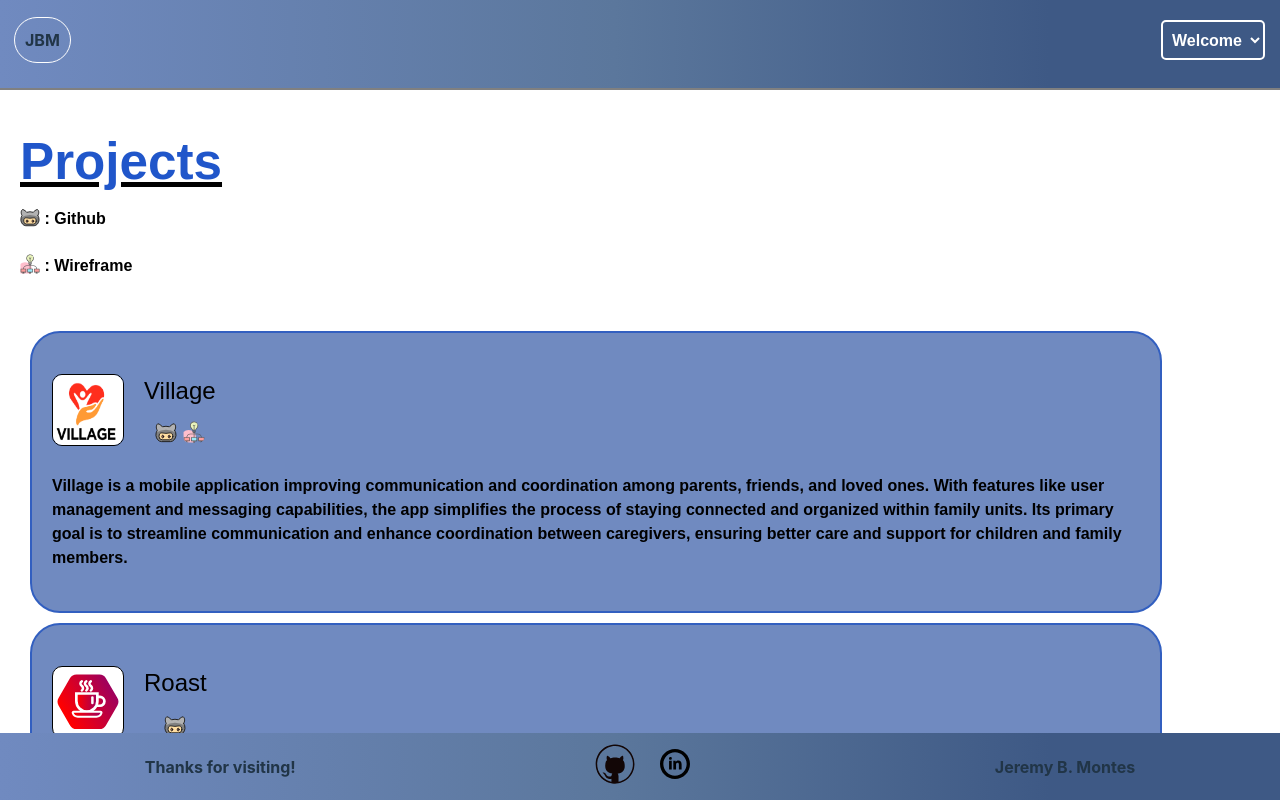
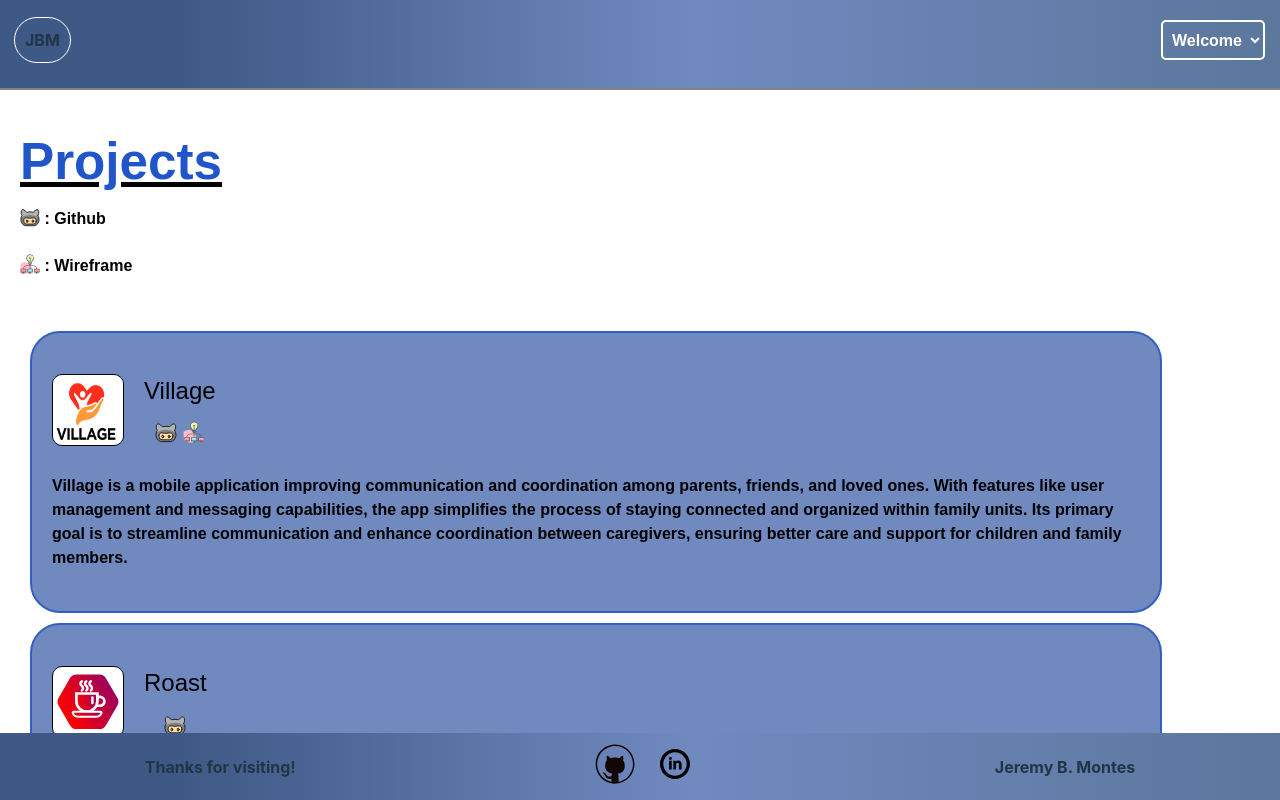
Before and after one commit to JBMontes/Portfolio, a React (Vite) app: page /projects in a window 1280 px wide. Built offline with nearby package versions, Linux system fonts and the light colour scheme; a web font is replaced by a local one.

Commit message:
changed color gradient for header and footer

```diff
--- a/src/Styles/Footer.css
+++ b/src/Styles/Footer.css
@@ -12,9 +12,8 @@ footer {
     rgba(205, 120, 120, 1) 97%
     ); */
 
-    background: rgb(112,138,192);
-background: linear-gradient(90deg, rgba(112,138,192,1) 0%, rgba(91,119,156,1) 48%, rgba(62,89,133,1) 82%);
-
+    background: rgb(62,89,133);
+    background: linear-gradient(90deg, rgba(62,89,133,1) 14%, rgba(112,138,192,1) 54%, rgba(91,119,156,1) 100%);
     position:absolute;
     bottom: 0;
     width:100vw;
--- a/src/Styles/Header.css
+++ b/src/Styles/Header.css
@@ -57,9 +57,8 @@ header {
     rgba(205, 120, 120, 1) 97%
   ); */
 
-  background: rgb(112,138,192);
-  background: linear-gradient(90deg, rgba(112,138,192,1) 0%, rgba(91,119,156,1) 48%, rgba(62,89,133,1) 82%);
-
+  background: rgb(62,89,133);
+  background: linear-gradient(90deg, rgba(62,89,133,1) 14%, rgba(112,138,192,1) 54%, rgba(91,119,156,1) 100%);
   padding-bottom: 8px;
   display: flex;
   flex-direction: column;
```
